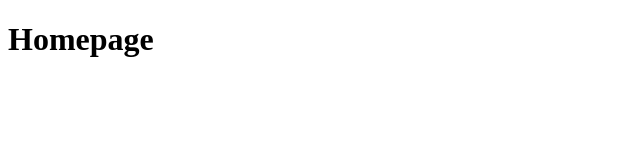
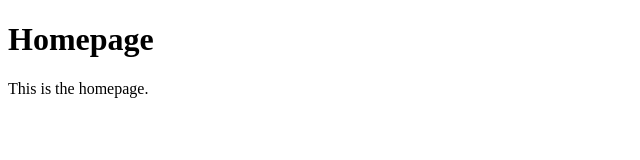
Before and after one commit to KreiberAlexander/simple-project, a plain HTML site: page index.html in a window 1280 px wide. Shown: the whole page, without its empty margins (0-640 px from the left). Drawn offline with Linux system fonts and the light colour scheme.

Commit message:
fix js p

```diff
--- a/index.html
+++ b/index.html
@@ -7,5 +7,6 @@
 </head>
 <body>
     <h1>Homepage</h1>
+    <p>This is the homepage.</p>
 </body>
 </html>
```
